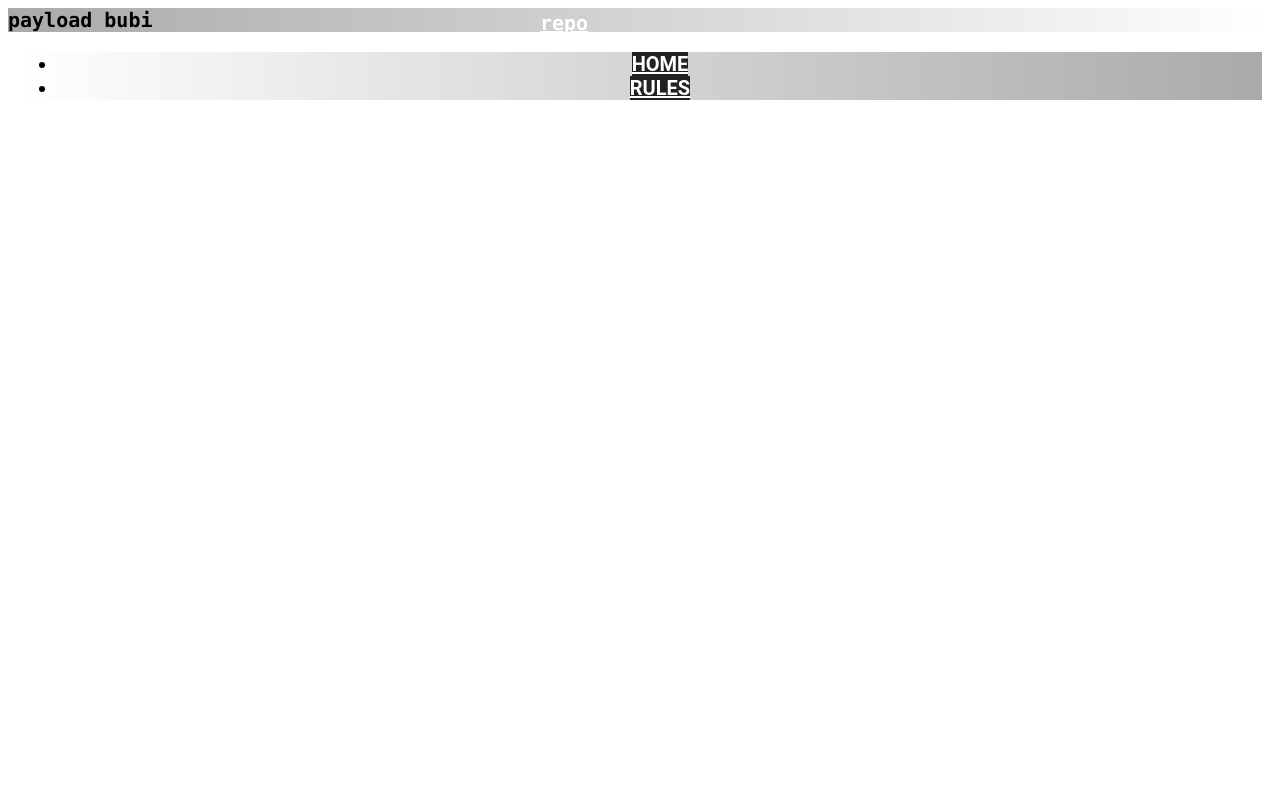
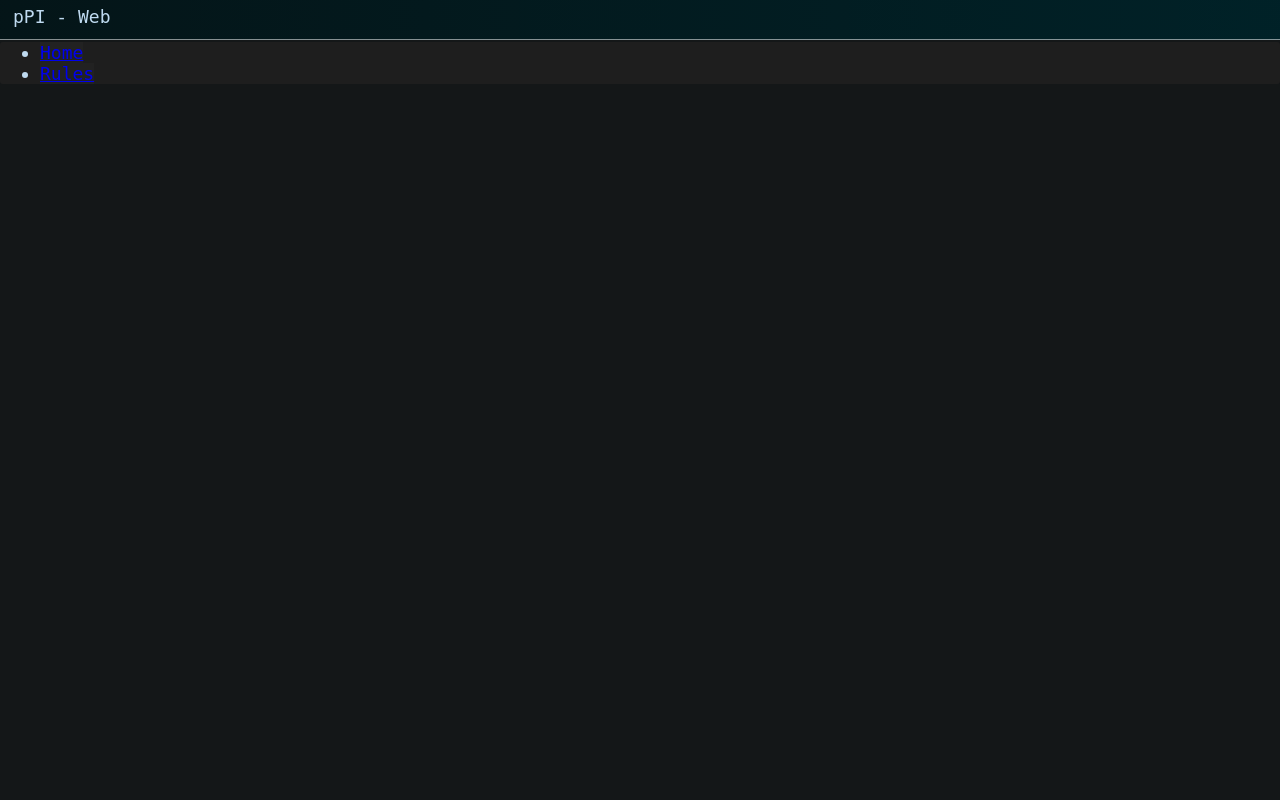
Before and after one commit to Myth7x/ppi, a Python web app: template templates/components/header.html in a window 1280 px wide. Run offline with Jinja, Linux system fonts and the light colour scheme; the template is opened without the code that fills it, so the values that code supplies are empty.

Commit message:
worked on frontend

```diff
--- a/templates/components/header.html
+++ b/templates/components/header.html
@@ -1,77 +1,246 @@
 <style>
-	.nav {
-		max-width: 100%;
-		margin: 10px;
-		font-family: 'Roboto', sans-serif;
-		font-size: 20px;
-		font-weight: bold;
+
+	.nav-tabs {
+		background-color: #1e1e1e;
+		border-color: #8d8d8d;
+		border-radius: 3px;
 		user-select: none;
-		text-align: center;
-		text-transform: uppercase;
-		background: linear-gradient(to left, rgba(100, 100, 100, 0.55), transparent);
 	}
-
 	.nav-tabs {
 		border-bottom: none;
 	}
-
 	.nav-tabs > li > a {
-		color: #fff;
 		background-color: #222;
 	}
-
-	.header-logo {
-		font-family: Consolas, sans-serif;
-		font-size: 20px;
-		font-weight: bold;
-		background: linear-gradient(to right, rgba(100, 100, 100, 0.55), transparent);
-		user-select: none;
+	.nav-tabs > li > a:hover, .nav-tabs > li > a:focus, .nav-tabs > li > a:active {
+		background-color: #222;
+		border-color: #8d8d8d;
 	}
 
-	.header-logo span {
-		color: #fff;
+	.fas:hover, .fas:focus, .fas:active, .bi:hover, .bi:focus, .bi:active {
+		text-decoration: none;
+		transform: scale(1.1);
+	}
+
+	@keyframes gradient-bg {
+		0% {
+			background-position: -100% 0%;
+		}
+		50% {
+			background-position: 100% 0%;
+		}
+		100% {
+			background-position: -100% 0%;
+		}
+	}
+	.gradient-header-bg {
+		position: absolute;
+		top: 0;
+		left: 0;
+		width: 100%;
+		height: 40px;
+		background: linear-gradient(270deg, #002228FF, rgba(0, 0, 0, 0.61), #002228FF);
+		background-size: 400% 400%;
+		animation: gradient-bg 15s ease infinite;
+
+		-webkit-animation: gradient-bg 15s ease infinite;
+		-moz-animation: gradient-bg 15s ease infinite;
+		-ms-animation: gradient-bg 15s ease infinite;
+		-o-animation: gradient-bg 15s ease infinite;
+		cursor: pointer;
+	}
+
+
+	.float-left {
+		position: absolute;
+		left: 13px;
+		margin-top: 6px;
+	}
+
+	.float-right {
+		position: fixed;
+		right: 3.5%;
+		margin-top: 3px;
+
 	}
 
 	.float-center {
 		position: absolute;
 		left: 50%;
-		margin-left: -100px;
-		margin-top: 3px;
-		text-decoration: underline;
-	}
-	body > div.container-fluid.header > div > div > p > a {
-		color: #fff;
-		cursor: pointer;
-	}
-
-	.float-right {
-		position: absolute;
-		right: 0;
-		margin-right: 20px;
+		margin-left: -50px;
 		margin-top: 3px;
 	}
 
+
+
+	@keyframes header_text_idle {
+		0% {
+			color: rgba(148, 141, 118, 0.5);
+			text-shadow: 0 0px 1px rgba(255, 255, 255, 0.00);
+		} 50% {
+			color: rgba(29, 176, 164, 0.5);
+			text-shadow: 0 1px 1px rgba(255, 255, 255, 0.3);
+		} 100% {
+			color: rgba(148, 144, 118, 0.5);
+			text-shadow: 0 0px 1px rgba(255, 255, 255, 0.00);
+		}
+	}
+
+	@keyframes time-color {
+		0% {
+			color: rgba(255, 255, 255, 0.2);
+		}
+		16% {
+			color: rgba(255, 255, 255, 0.25);
+		}
+		33% {
+			color: rgba(255, 255, 255, 0.3);
+		}
+		50% {
+			color: rgba(255, 255, 255, 0.35);
+		}
+		66% {
+			color: rgba(255, 255, 255, 0.4);
+		}
+		83% {
+			color: rgba(255, 255, 255, 0.45);
+		}
+		100% {
+			color: rgba(255, 255, 255, 0.5);
+		}
+	}
+
+	#time {
+		color: rgba(255, 255, 255, 0.49);
+		font-size: 15px;
+		top: 20px;
+
+		animation: time-color 5s ease infinite;
+		-webkit-animation: time-color 5s ease infinite;
+		-moz-animation: time-color 5s ease infinite;
+		-ms-animation: time-color 5s ease infinite;
+		-o-animation: time-color 5s ease infinite;
+
+		text-shadow: 0 0 0px rgba(255, 255, 255, 0.25);
+		transition: all 0.2s ease;
+		block-size: 100%;
+	}
+
+
+	#header-bi-logo, #header-bi-github {
+		position: absolute;
+		top: 1px;
+
+		font-size: 30px;
+		color: #fff;
+		text-shadow: 0 0 0px rgba(255, 255, 255, 0.0);
+
+		transition: all 0.2s ease;
+		cursor: pointer;
+
+		animation: header_text_idle 5s ease infinite;
+		-webkit-animation: header_text_idle 5s ease infinite;
+		-moz-animation: header_text_idle 5s ease infinite;
+		-ms-animation: header_text_idle 5s ease infinite;
+		-o-animation: header_text_idle 5s ease infinite;
+	}
+
+	#header-bi-logo:hover, #header-bi-github:hover, #header-bi-logo:focus, #header-bi-github:focus, #header-bi-logo:active, #header-bi-github:active, .fa-github:hover, .fa-github:focus, .fa-github:active {
+		color: #fff !important;
+		text-shadow: 0 0 0px rgba(255, 255, 255, 0.0) !important;
+	}
+
+	.gradient-header-bg {
+		border-bottom: 1px solid rgba(255, 255, 255, 0.52);
+	}
+
+	:root {
+		  --black0: #101213;
+		  --black1: #141718;
+		  --black2: #111314;
+		  --white1: #d7f3f5;
+		  --white2: #bfdaf0;
+		  --primary1: #284f68;
+		  --primary2: #12232f;
+		  --bs-md:
+			rgba(0, 0, 0, 0.10) 0 3px 3px 0,
+			rgba(0, 0, 0, 0.10) 0 6px 6px 0;
+		  --bs-xl:
+			rgba(0, 0, 0, 0.14) 0px 8px 10px 1px,
+			rgba(0, 0, 0, 0.12) 0px 3px 14px 2px,
+			rgba(0, 0, 0, 0.2) 0px 2px 4px -1px;
+	}
+
+* {
+  box-sizing: border-box;
+  margin: 0;
+}
+
+html {
+  height: calc(100vh - calc(100vh - 100%));
+  font-size: 18px;
+}
+
+body {
+  color: var(--white2);
+  background: var(--black1);
+  max-height: 100%;
+  height: 100%;
+  font-family: monospace, sans-serif;
+  font-size: 100%;
+  overflow: hidden;
+}
+
+.title h2 {
+  width: fit-content;
+  font-size: 1.4rem;
+  font-weight: 600;
+}
+
+
+.options-fill input {
+  margin-left: auto;
+}
+
+@media screen and (max-width: 1000px) {
+  html {
+    font-size: 16px
+  }
+}
+
+@media (max-width: 650px),
+(max-height: 650px) {
+  html {
+    font-size: 14px
+  }
+}
 </style>
-<div class="container-fluid header">
-	<div class="row">
-		<div class="col-12">
-			<!-- left title center github right time -->
-			<p class="header-logo">payload bubi <span class="bi bi-cloud-upload-fill"></span><a href="https://github.com/Myth7x/ppi" target="_blank" class="float-center"> repo </a><span class="float-right" id="time"></span></p>
-
+<div class="header">
+	<div class="gradient-header-bg">
+		<div class="float-left">
+			pPI - Web <i id="header-bi-logo" class="fas fa-cat" title=where cat?" style="margin-left: 15px;"></i>
 		</div>
-		<ul class="col-10 nav nav-tabs">
-
-			<li role="presentation" {% if path == 'home' %}class="active"{% endif %}><a href="/home">Home</a></li>
-			<li role="presentation" {% if path == 'rules' %}class="active"{% endif %}><a href="/rules">Rules</a></li>
-		</ul>
-
+		<div class="float-center">
+			<span id="time" title="uhh... time?"></span>
+		</div>
+		<div class="float-right">
+			<a href="htpps://github.com/Myth7x/ppi"><i class="fab fa-github" id="header-bi-github" title="cum in repo"></i></a>
+		</div>
 	</div>
+	<br><br>
+	<ul class="col-12 nav nav-tabs">
+		<li role="presentation" {% if path == 'home' %}class="active"{% endif %}><a href="/home">Home</a></li>
+		<li role="presentation" {% if path == 'rules' %}class="active"{% endif %}><a href="/rules">Rules</a></li>
+	</ul>
 </div>
 <script>
 	$(document).ready(function() {
-		setInterval(function() {
-			var date = new Date().toLocaleString();
-			$('#time').html(date);
-		}, 1000);
+		setInterval(function() { $('#time').html(new Date().toLocaleString()); }, 1000); // time
+		setInterval(function() { // header text animation
+			$('#header-bi-logo').css('transform', 'scaleX(-1)');
+			$('#header-bi-logo').css('-webkit-transform', 'scaleX(-1)');
+			$('#header-bi-logo').css('-moz-transform', 'scaleX(-1)');
+			$('#header-bi-logo').css('-ms-transform', 'scaleX(-1)');
+		}, 500);
 	});
 </script>
```
Also changed, not shown: templates/app.html (+35 -19 lines), templates/views/home.html (+42 -36 lines), static/cat.svg (added), static/crow.svg (added).
